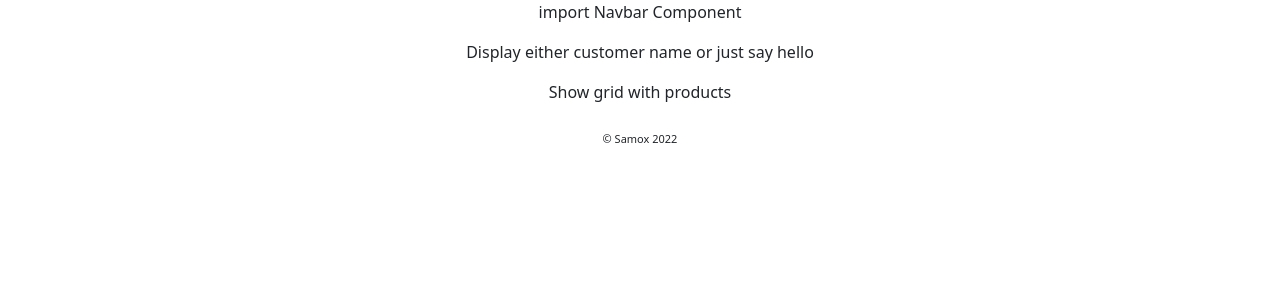
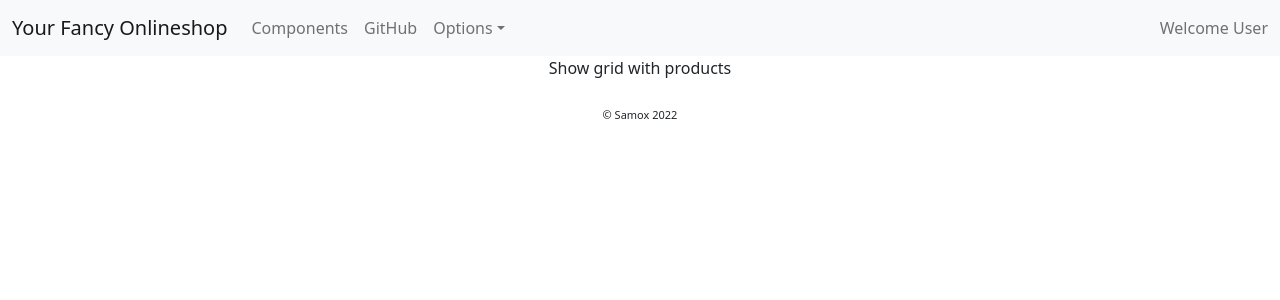
Before and after one commit to samox03/onlineshop-basic-setup, a React (Create React App) app in the folder client/: page / in a window 1280 px wide. Shown: the top 300 px of the page. Built offline with nearby package versions, Linux system fonts and the light colour scheme.

Commit message:
basic navigationbar added

```diff
--- a/client/src/App.tsx
+++ b/client/src/App.tsx
@@ -2,6 +2,7 @@ import React, { useEffect } from 'react';
 import logo from './logo.svg';
 import './App.css';
 import Footer from './components/footer/Footer';
+import NavBar from './components/navigation/Navbar';
 import 'bootstrap/dist/css/bootstrap.min.css';
 
 function App() {
@@ -13,8 +14,8 @@ function App() {
   return (
     <div className="App">
       <div>
-        <p>import Navbar Component</p>
-        <p>Display either customer name or just say hello</p>
+        <NavBar></NavBar>
+
         <p>Show grid with products</p>
         <Footer></Footer>
         {/* <h1>{headerText}</h1>
--- /dev/null
+++ b/client/src/components/navigation/Navbar.tsx
@@ -0,0 +1,65 @@
+import React, { Component } from "react";
+import { Navbar, NavbarBrand, NavbarToggler, NavItem, NavLink, UncontrolledDropdown, DropdownToggle, DropdownItem, NavbarText, Collapse, Nav, DropdownMenu } from 'reactstrap'
+
+export default function NavBar() {
+
+  return (
+
+    <div>
+      <Navbar
+        color="light"
+        expand="md"
+        light
+      >
+            <NavbarBrand href="/">
+      Your Fancy Onlineshop
+    </NavbarBrand>
+        <NavbarToggler onClick={function noRefCheck() { }} />
+        <Collapse navbar>
+          <Nav
+            className="me-auto"
+            navbar
+          >
+            <NavItem>
+              <NavLink href="/components/">
+                Components
+              </NavLink>
+            </NavItem>
+            <NavItem>
+              <NavLink href="https://github.com/reactstrap/reactstrap">
+                GitHub
+              </NavLink>
+            </NavItem>
+            <UncontrolledDropdown
+              inNavbar
+              nav
+            >
+              <DropdownToggle
+                caret
+                nav
+              >
+                Options
+              </DropdownToggle>
+              <DropdownMenu right>
+                <DropdownItem>
+                  Option 1
+                </DropdownItem>
+                <DropdownItem>
+                  Option 2
+                </DropdownItem>
+                <DropdownItem divider />
+                <DropdownItem>
+                  Reset
+                </DropdownItem>
+              </DropdownMenu>
+            </UncontrolledDropdown>
+          </Nav>
+          <NavbarText>
+            Welcome User
+          </NavbarText>
+        </Collapse>
+      </Navbar>
+    </div>
+
+  )
+}
```
